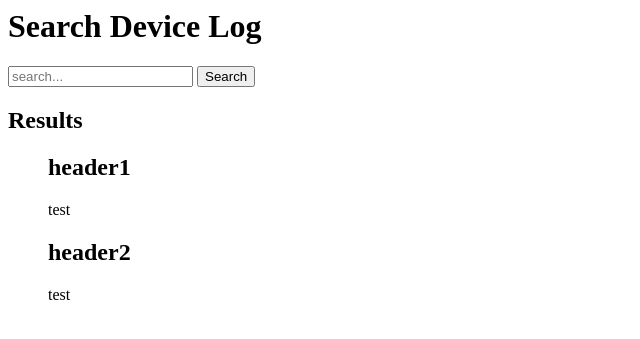
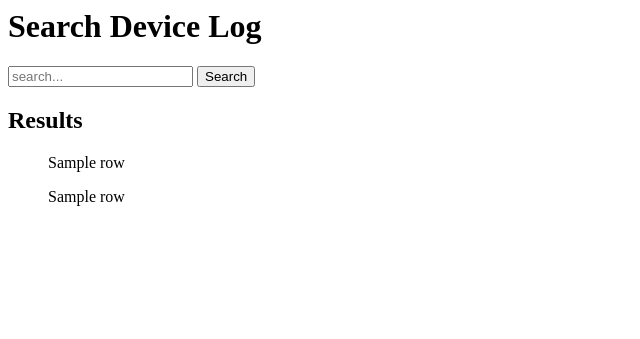
Before and after one commit to mattkimtx/senao-intern-project-fall, a Django app: template mysite/network/templates/network/index.html in a window 1280 px wide. Shown: the top 339 px of the page, without its empty margins (0-640 px from the left). Run offline with Django 4.2, Linux system fonts and the light colour scheme; the template is opened without the code that fills it: most values are stand-ins (such as "Sample title", 1, 10 or a date in 2020); parts of the project's set-up code (start-up, migrations or seed data) failed here and were passed over.

Commit message:
saving on 12/4/23

```diff
--- a/mysite/network/templates/network/index.html
+++ b/mysite/network/templates/network/index.html
@@ -10,41 +10,14 @@
     <button type="submit">Search</button>
 </form>
 
-<!-- <div id="cover">
-    <form action="/network/results/" method="get">
-        {% csrf_token %}
-        <div class="tb">
-            <div class="td">
-                <input type="text" name='q' placeholder="search..." required>
-            </div>
-            <div class="td" id="s-cover">
-            <button type="submit">
-                <div id="s-circle"></div>
-                <span></span>
-            </button>
-            </div>
-        </div>
-    </form>
-</div> -->
-
 <h2>Results</h2>
 
 {% block content %}
 {% if posts %}
     <ul>
     {% for row in posts %}
-        <div class="row">
-            <div class="column">
-                <h2>header1</h2>
-                <!-- <p>{{ row.eventTitle }}</p> -->
-                <p>test</p>
-            </div>
-            <div class="column">
-                <h2>header2</h2>
-                <!-- <p>{{ row }}</p> -->
-                <p>test</p>
-            </div>
-        </div>
+                <p>{{ row.eventTitle }}</p>
+                <p>{{ row }}</p>
     {% endfor %}
     </ul>
 {% else %}
```
Also changed, not shown: mysite/network/templates/network/results.html (deleted, +0 -7 lines), mysite/network/views.py (+6 -24 lines), mysite/db.sqlite3.
